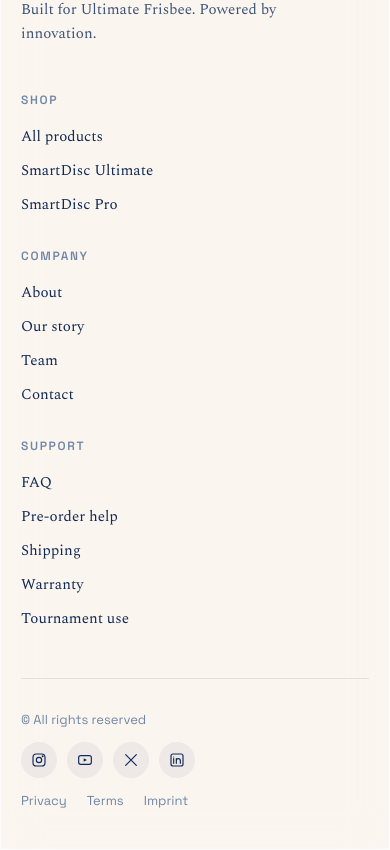
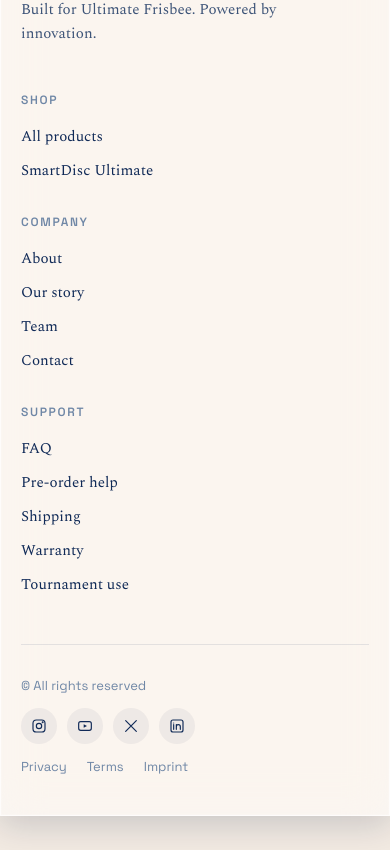
Before and after one commit to SmartDisc/SmartDisc-Website, a Vue app: page / in a window 390 px wide. Shown: the part 5146-5996 px from the top of the page. After the commit the page ends 5962 px from the top, so only its background shows below. Built offline with nearby package versions, Linux system fonts and the light colour scheme.

Commit message:
Remove SmartDisc Pro and the mobile app from the products lineup
Only SmartDisc Ultimate remains listed on the products page and in the
footer's Shop column. The 'One app. One bag. One season.' app callout
section is untouched and still shows below the product card.

```diff
--- a/src/components/layout/SiteFooter.vue
+++ b/src/components/layout/SiteFooter.vue
@@ -20,7 +20,6 @@
           <ul>
             <li><RouterLink to="/products">All products</RouterLink></li>
             <li><RouterLink to="/products#disc">SmartDisc Ultimate</RouterLink></li>
-            <li><RouterLink to="/products#pro">SmartDisc Pro</RouterLink></li>
           </ul>
         </div>
         <div class="lp-footer__col">
--- a/src/views/ProductsView.vue
+++ b/src/views/ProductsView.vue
@@ -17,20 +17,6 @@
     highlights: ['175 g · WFDF flight tolerance', 'Distance, speed and spin per throw', '~10,000 throws per charge'],
     art: 'disc',
   },
-  {
-    id: 'pro', cat: 'SmartDisc · Pro', name: 'SmartDisc Pro', featured: false,
-    tag: 'Tournament-spec edition with a higher-resolution gyroscope and a matte championship-gold finish.',
-    price: '€169', priceSuffix: 'Pre-order today, billed when it ships', status: 'preorder',
-    highlights: ['2x faster sample rate', 'Tighter manufacturing tolerance', 'Matte championship-gold finish', 'Hard travel sleeve included'],
-    art: 'disc-pro',
-  },
-  {
-    id: 'app', cat: 'Mobile app', name: 'SmartDisc for iOS & Android', featured: false,
-    tag: 'The companion app — the only way to read what your disc captured. Pairs in seconds, no account required.',
-    free: true, status: 'soon',
-    highlights: ['iOS 17 and Android 13 (or newer)', 'Read-only sharing with teammates', 'CSV export of every throw', 'Free for the life of the disc', 'Different subscription models to choose'],
-    art: 'phone',
-  }
 ]
 
 </script>
```
